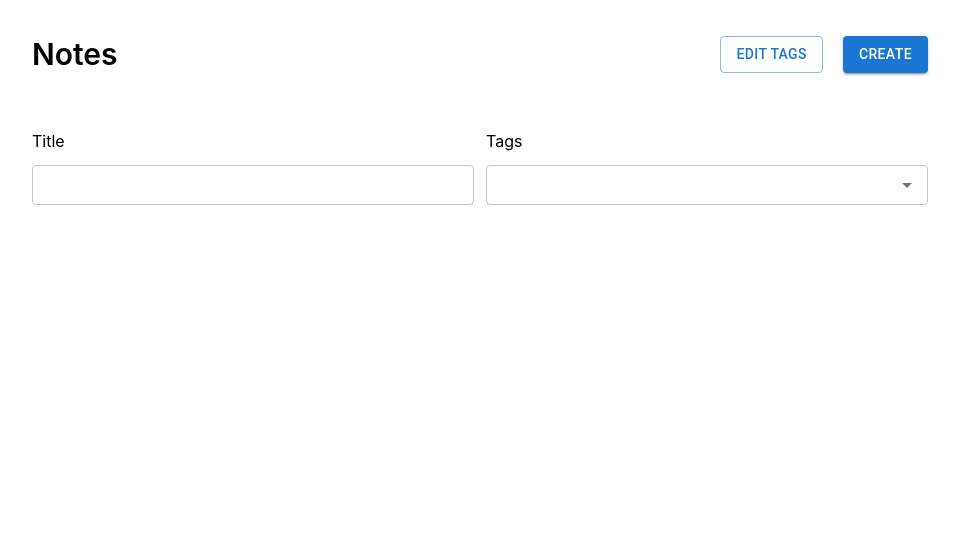
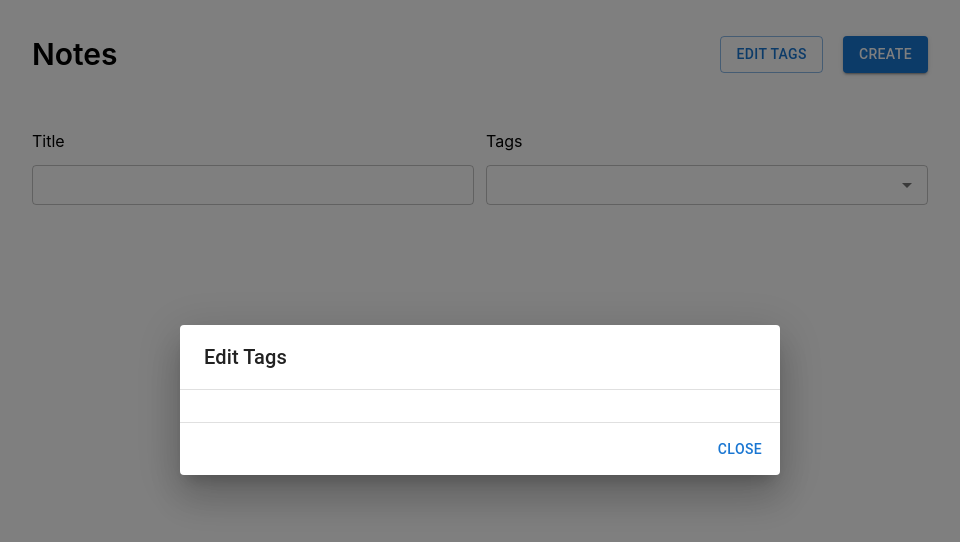
Before and after one commit to Haree123/Typescript-notes-app, a React (Vite) app: page / in a window 1280 px wide. Both pictures are taken after a click on the button "EDIT TAGS". Shown: the top 542 px of the page, without its empty margins (160-1120 px from the left). Built offline with nearby package versions, Linux system fonts and the light colour scheme.

Commit message:
edit, delete and update tags

```diff
--- a/package.json
+++ b/package.json
@@ -12,6 +12,7 @@
   "dependencies": {
     "@emotion/react": "^11.11.1",
     "@emotion/styled": "^11.11.0",
+    "@mui/icons-material": "^5.14.19",
     "@mui/material": "^5.14.19",
     "@reduxjs/toolkit": "^2.0.0",
     "formik": "^2.4.5",
--- a/src/redux/reducers/note-reducers.tsx
+++ b/src/redux/reducers/note-reducers.tsx
@@ -51,6 +51,21 @@ const NoteReducers = createSlice({
         },
       ];
     },
+    deleteTags: (state, action: PayloadAction<Tag>) => {
+      const { id } = action.payload;
+
+      state.tags = state.tags.filter((tagId) => tagId.id !== id);
+    },
+    updateTag: (state, action: PayloadAction<Tag>) => {
+      const { id, label } = action.payload;
+
+      state.tags = state.tags.map((tag) => {
+        if (tag.id === id) {
+          return { ...tag, label };
+        }
+        return tag;
+      });
+    },
     createNotesWithTags: (state, action: PayloadAction<SimpliedNote[]>) => {
       state.notesWithTags = action.payload || [];
     },
@@ -59,10 +74,12 @@ const NoteReducers = createSlice({
 
 export const {
   addTags,
+  deleteTags,
+  updateTag,
   createNote,
-  createNotesWithTags,
   deleteNote,
   updateNote,
+  createNotesWithTags,
 } = NoteReducers.actions;
 
 export default NoteReducers.reducer;
--- /dev/null
+++ b/src/routes/home/components/tags-dialog.tsx
@@ -0,0 +1,69 @@
+import {
+  Button,
+  Dialog,
+  DialogActions,
+  DialogContent,
+  DialogTitle,
+  IconButton,
+  TextField,
+} from "@mui/material";
+import { Delete } from "@mui/icons-material";
+import { useDispatch, useSelector } from "react-redux";
+
+import { RootState } from "../../../types/types";
+import { deleteTags, updateTag } from "../../../redux/reducers/note-reducers";
+
+type EditTagsDialog = {
+  handleDialogClose: () => void;
+  open: boolean;
+};
+
+const EditTagsDialog = ({ handleDialogClose, open }: EditTagsDialog) => {
+  const dispatch = useDispatch();
+  const { tags } = useSelector((state: RootState) => state.note);
+
+  return (
+    <Dialog open={open} maxWidth="sm" fullWidth>
+      <DialogTitle>Edit Tags</DialogTitle>
+      <DialogContent dividers>
+        {tags.map((tag) => {
+          return (
+            <div
+              className="flex mb-2 items-center justify-between gap-3 w-full"
+              key={tag.id}
+            >
+              <TextField
+                size="small"
+                sx={{ width: "88%", overflow: "hidden", whiteSpace: "nowrap" }}
+                value={tag.label ? tag.label : ""}
+                onChange={(e) => {
+                  dispatch(updateTag({ id: tag.id, label: e.target.value }));
+                }}
+              />
+              {/* <div className="border rounded-md w-11/12 p-3 overflow-hidden whitespace-nowrap text-ellipsis">
+                {tag.label}
+              </div> */}
+              <IconButton
+                onClick={() => {
+                  dispatch(
+                    deleteTags({
+                      id: tag.id,
+                      label: tag.label,
+                    })
+                  );
+                }}
+              >
+                <Delete />
+              </IconButton>
+            </div>
+          );
+        })}
+      </DialogContent>
+      <DialogActions>
+        <Button onClick={handleDialogClose}>Close</Button>
+      </DialogActions>
+    </Dialog>
+  );
+};
+
+export default EditTagsDialog;
--- a/src/routes/home/home.tsx
+++ b/src/routes/home/home.tsx
@@ -1,18 +1,40 @@
-import { FC } from "react";
+import { FC, useState } from "react";
 import { Button } from "@mui/material";
 import { useNavigate } from "react-router-dom";
 
 import HomeNotes from "./components/home-notes";
+import EditTagsDialog from "./components/tags-dialog";
 
 const Home: FC = () => {
   const navigate = useNavigate();
 
+  const [isDialogOpen, setIsDialogOpen] = useState<boolean>(false);
+
+  const handleDialogClose = () => {
+    setIsDialogOpen(false);
+  };
+
   return (
+    <>
+      {isDialogOpen ? (
+        <EditTagsDialog
+          handleDialogClose={handleDialogClose}
+          open={isDialogOpen}
+        />
+      ) : null}
+
       <div className="py-3">
         <div className="flex justify-between items-center">
           <p className="font-semibold text-3xl">Notes</p>
           <div className="flex items-center gap-5">
-          <Button variant="outlined">Edit Tags</Button>
+            <Button
+              variant="outlined"
+              onClick={() => {
+                setIsDialogOpen(true);
+              }}
+            >
+              Edit Tags
+            </Button>
             <Button
               onClick={() => {
                 navigate("/new");
@@ -26,6 +48,7 @@ const Home: FC = () => {
 
         <HomeNotes />
       </div>
+    </>
   );
 };
 
```
Also changed, not shown: 1 other file (tests, documents, lock files or other folders). Lines whose indentation alone changed are shown as unchanged.
